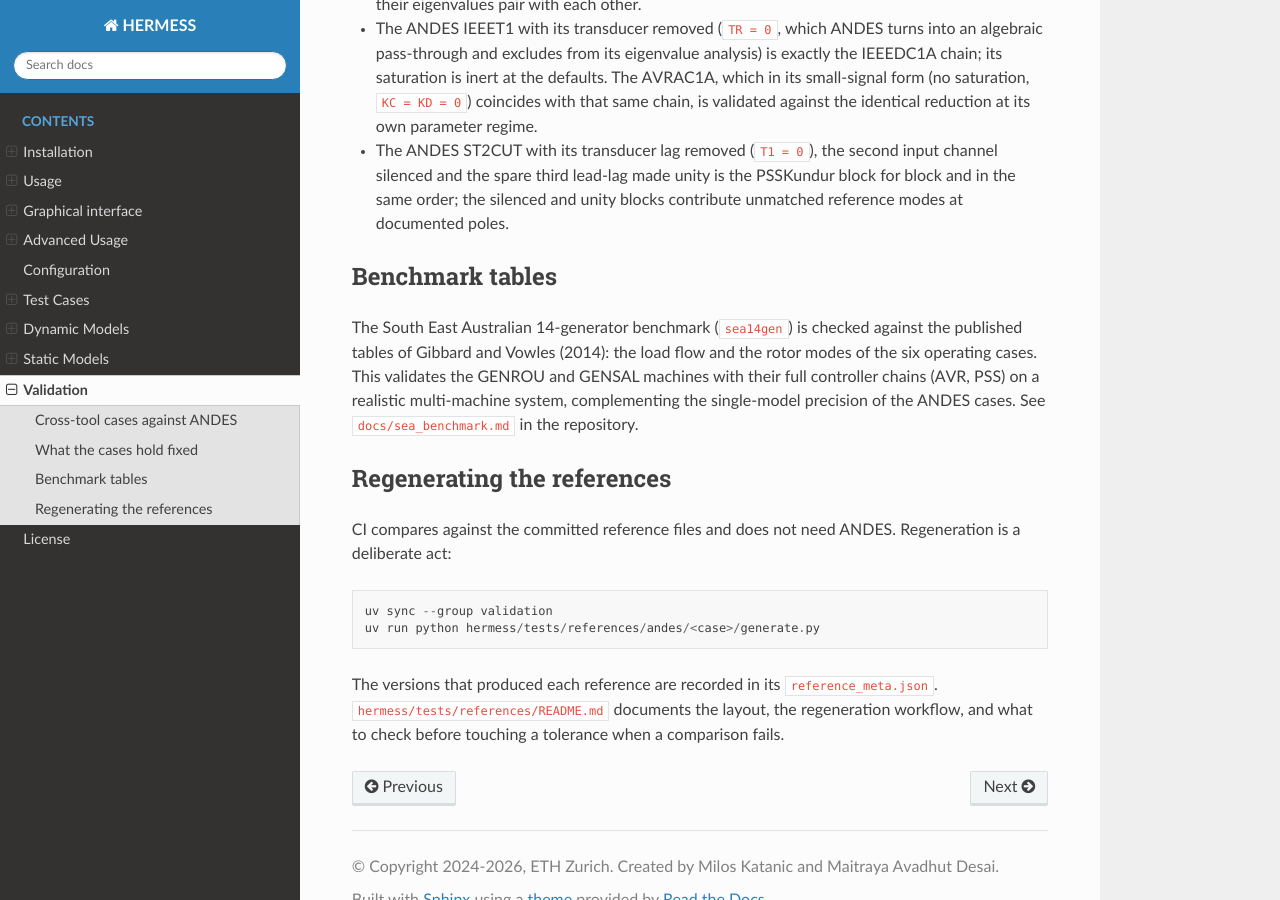
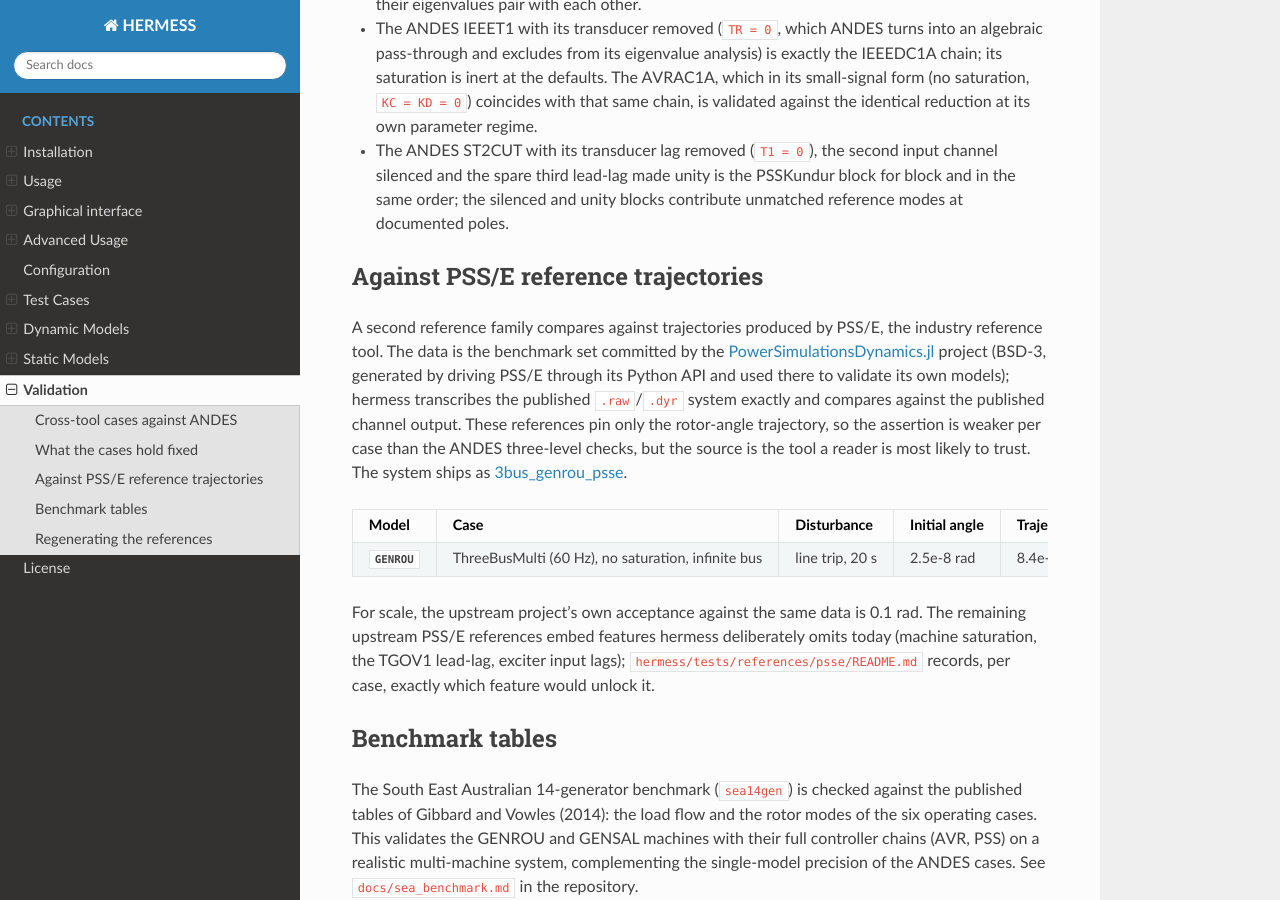
Before and after one commit to maitrayadesai/hermess, a Sphinx documentation site: the page built from docs/source/validation.rst, in a window 1280 px wide and 900 px high, scrolled down 1931 px. Built offline with Sphinx 7.4.7 and the Read the Docs theme 3.1.0, drawn with Linux system fonts in a browser that asks for light colours.

Commit message:
Validate GENROU against a PSS/E reference trajectory
Adds a second reference family, references/psse/: trajectories produced by
PSS/E, taken verbatim (with provenance, checksums and the BSD-3 license)
from the PowerSimulationsDynamics.jl benchmark set. The GENROU case
transcribes their ThreeBusMulti system exactly (60 Hz, infinite bus,
saturation-free machine, load converted to constant admittance as in their
PSS/E driver) and compares the rotor-angle channel over the 20 s line-trip
transient. Achieved agreement: 2.5e-8 rad on the initialized angle and
8.4e-4 rad inf-norm on the trajectory, against the upstream project's own
0.1 rad acceptance. The remaining upstream PSS/E references embed machine
saturation, the TGOV1 lead-lag or exciter input lags that hermess omits;
references/psse/README.md records which feature would unlock each.

```diff
--- a/docs/source/project_tree.txt
+++ b/docs/source/project_tree.txt
@@ -6,6 +6,7 @@ hermess
 |   +---3bus_avrac1a
 |   +---3bus_avrst1a
 |   +---3bus_genrou
+|   +---3bus_genrou_psse
 |   +---3bus_gensal
 |   +---3bus_ieeedc1a
 |   +---3bus_loadstep
@@ -73,4 +74,8 @@ hermess
 |   |   |   |   +---system
 |   |   |   +---tgov1
 |   |   |   |   +---system
+|   |   +---psse
+|   |   |   +---genrou
+|   |   |   |   +---system
+|   |   |   |   +---upstream
 +---utils
--- a/docs/source/validation.rst
+++ b/docs/source/validation.rst
@@ -145,6 +145,42 @@ reduced exactly to ours, and the reduction is documented in the case's
   PSSKundur block for block and in the same order; the silenced and unity
   blocks contribute unmatched reference modes at documented poles.
 
+Against PSS/E reference trajectories
+------------------------------------
+
+A second reference family compares against trajectories produced by PSS/E,
+the industry reference tool. The data is the benchmark set committed by the
+`PowerSimulationsDynamics.jl
+<https://github.com/Sienna-Platform/PowerSimulationsDynamics.jl>`_ project
+(BSD-3, generated by driving PSS/E through its Python API and used there to
+validate its own models); hermess transcribes the published ``.raw``/``.dyr``
+system exactly and compares against the published channel output. These
+references pin only the rotor-angle trajectory, so the assertion is weaker
+per case than the ANDES three-level checks, but the source is the tool a
+reader is most likely to trust. The system ships as
+:ref:`3bus_genrou_psse <3bus_genrou_psse>`.
+
+.. list-table::
+   :header-rows: 1
+   :widths: 14 30 20 13 13
+
+   * - Model
+     - Case
+     - Disturbance
+     - Initial angle
+     - Trajectory
+   * - :class:`~hermess.devices.synchronous.GENROU`
+     - ThreeBusMulti (60 Hz), no saturation, infinite bus
+     - line trip, 20 s
+     - 2.5e-8 rad
+     - 8.4e-4 rad
+
+For scale, the upstream project's own acceptance against the same data is
+0.1 rad. The remaining upstream PSS/E references embed features hermess
+deliberately omits today (machine saturation, the TGOV1 lead-lag, exciter
+input lags); ``hermess/tests/references/psse/README.md`` records, per case,
+exactly which feature would unlock it.
+
 Benchmark tables
 ----------------
 
```
Also changed, not shown: docs/source/cases.rst (+12 -0 lines), 12 other files.
